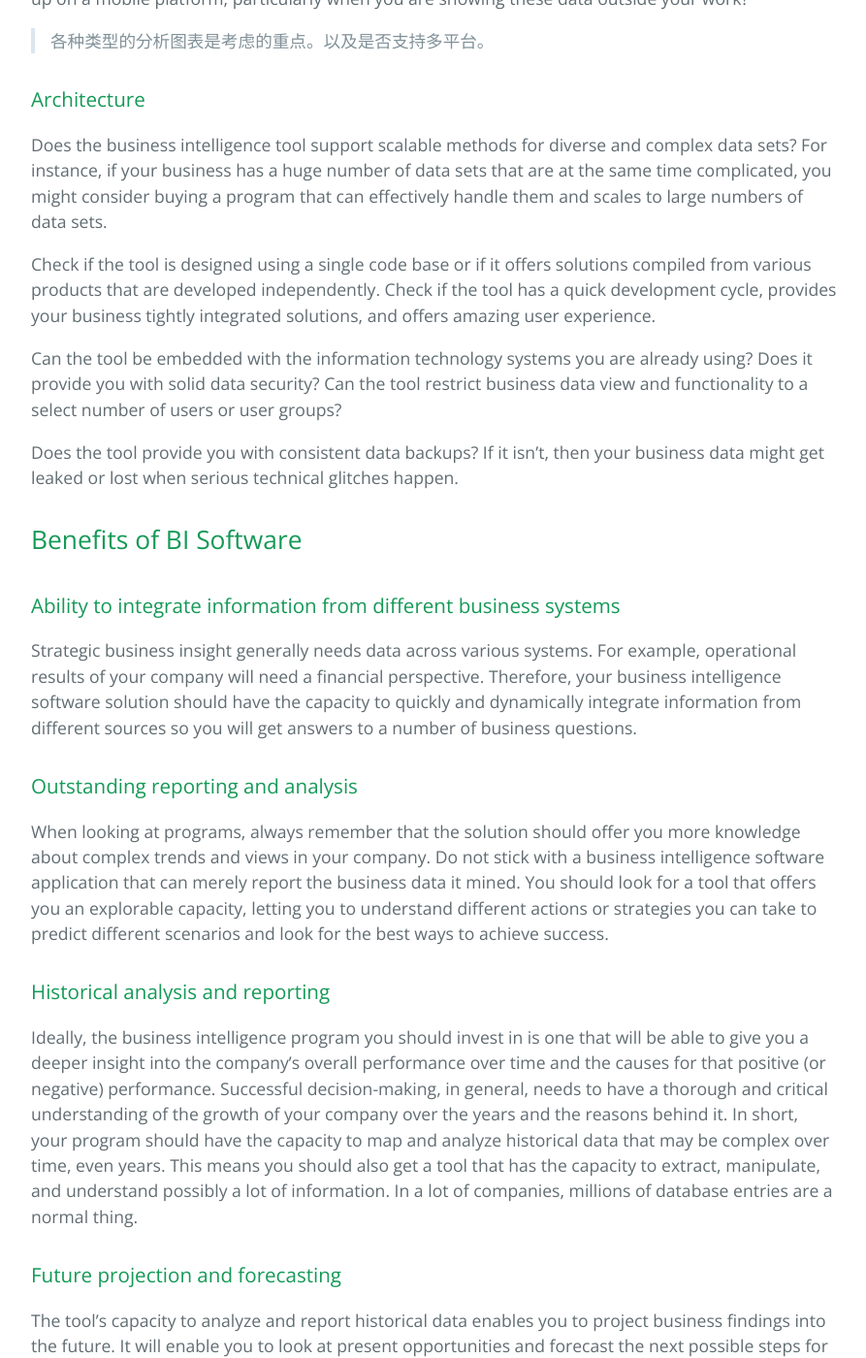
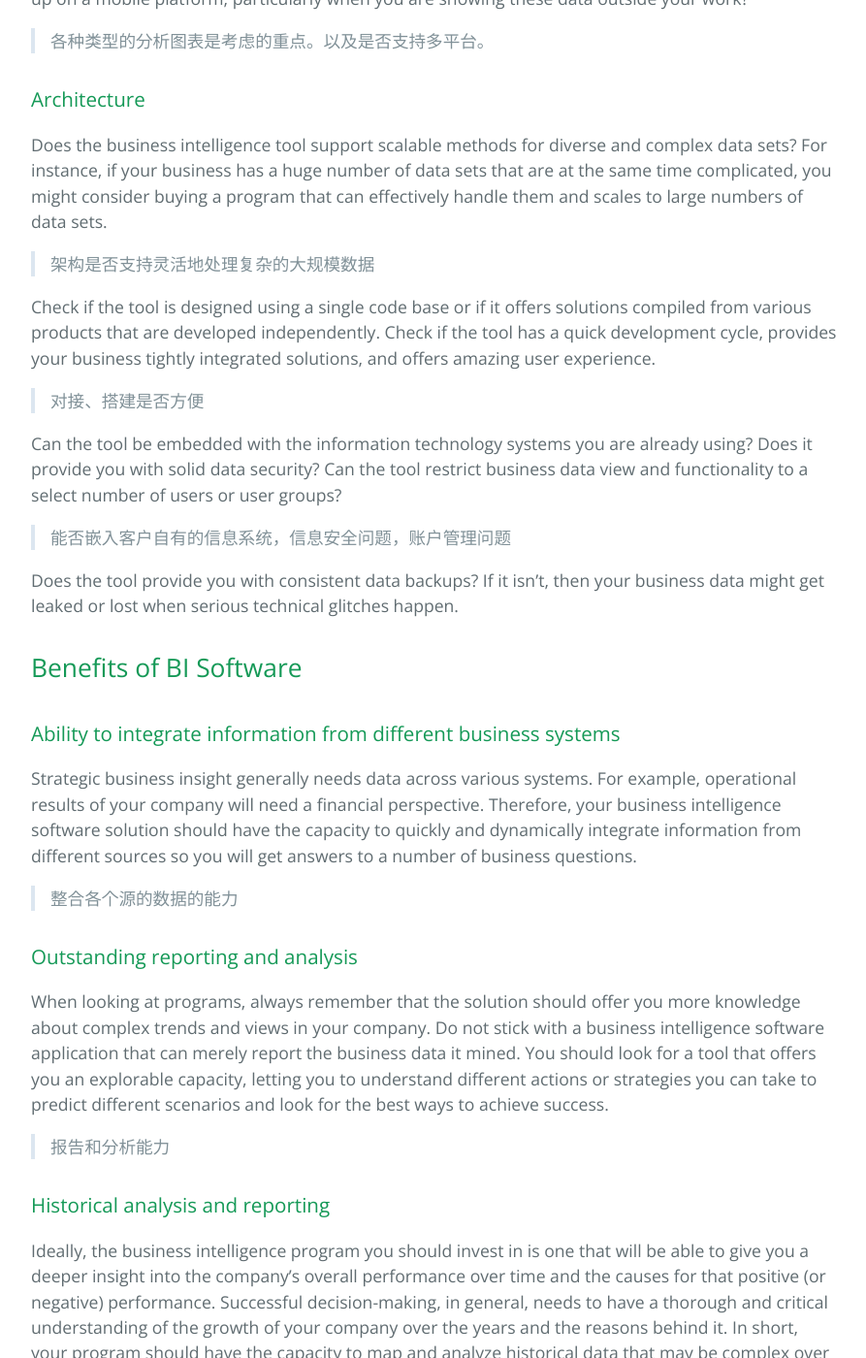
Before and after one commit to Littletreeeeee/prd-invest, a Jekyll site: the page built from documents/industry_analysis_bi_tools.md, in a window 1280 px wide and 1400 px high, scrolled down 4028 px. Shown: the whole window at 97% size, without its empty margins (192-1085 px from the left). Built offline with Jekyll 4.4.1, drawn with Linux system fonts in a browser that asks for light colours; the repository's description, which GitHub fills in, is left out.

Commit message:
edit article

```diff
--- a/documents/industry_analysis_bi_tools.md
+++ b/documents/industry_analysis_bi_tools.md
@@ -102,25 +102,32 @@ Features such as associative relationship displays, three dimensional images, an
 
 ### Architecture
 Does the business intelligence tool support scalable methods for diverse and complex data sets? For instance, if your business has a huge number of data sets that are at the same time complicated, you might consider buying a program that can effectively handle them and scales to large numbers of data sets.
+>架构是否支持灵活地处理复杂的大规模数据
 
 Check if the tool is designed using a single code base or if it offers solutions compiled from various products that are developed independently. Check if the tool has a quick development cycle, provides your business tightly integrated solutions, and offers amazing user experience.
+>对接、搭建是否方便
 
 Can the tool be embedded with the information technology systems you are already using? Does it provide you with solid data security? Can the tool restrict business data view and functionality to a select number of users or user groups?
+>能否嵌入客户自有的信息系统，信息安全问题，账户管理问题
 
 Does the tool provide you with consistent data backups? If it isn’t, then your business data might get leaked or lost when serious technical glitches happen.
 
 ## Benefits of BI Software
 ### Ability to integrate information from different business systems
 Strategic business insight generally needs data across various systems. For example, operational results of your company will need a financial perspective. Therefore, your business intelligence software solution should have the capacity to quickly and dynamically integrate information from different sources so you will get answers to a number of business questions.
+>整合各个源的数据的能力
 
 ### Outstanding reporting and analysis
 When looking at programs, always remember that the solution should offer you more knowledge about complex trends and views in your company. Do not stick with a business intelligence software application that can merely report the business data it mined. You should look for a tool that offers you an explorable capacity, letting you to understand different actions or strategies you can take to predict different scenarios and look for the best ways to achieve success.
+>报告和分析能力
 
 ### Historical analysis and reporting
 Ideally, the business intelligence program you should invest in is one that will be able to give you a deeper insight into the company’s overall performance over time and the causes for that positive (or negative) performance. Successful decision-making, in general, needs to have a thorough and critical understanding of the growth of your company over the years and the reasons behind it. In short, your program should have the capacity to map and analyze historical data that may be complex over time, even years. This means you should also get a tool that has the capacity to extract, manipulate, and understand possibly a lot of information. In a lot of companies, millions of database entries are a normal thing.
+>历史数据的分析和报告
 
 ### Future projection and forecasting
 The tool’s capacity to analyze and report historical data enables you to project business findings into the future. It will enable you to look at present opportunities and forecast the next possible steps for your company. The ability to forecast and project scenarios in the future should always be among your top factors when it comes to success.
+>未来情况的预测
 
 ## Sisense
 Sisense is a business intelligence platform that lets users join, analyze, and picture out information they require to make better and more intelligent business decisions and craft out workable plans and strategies.
```
